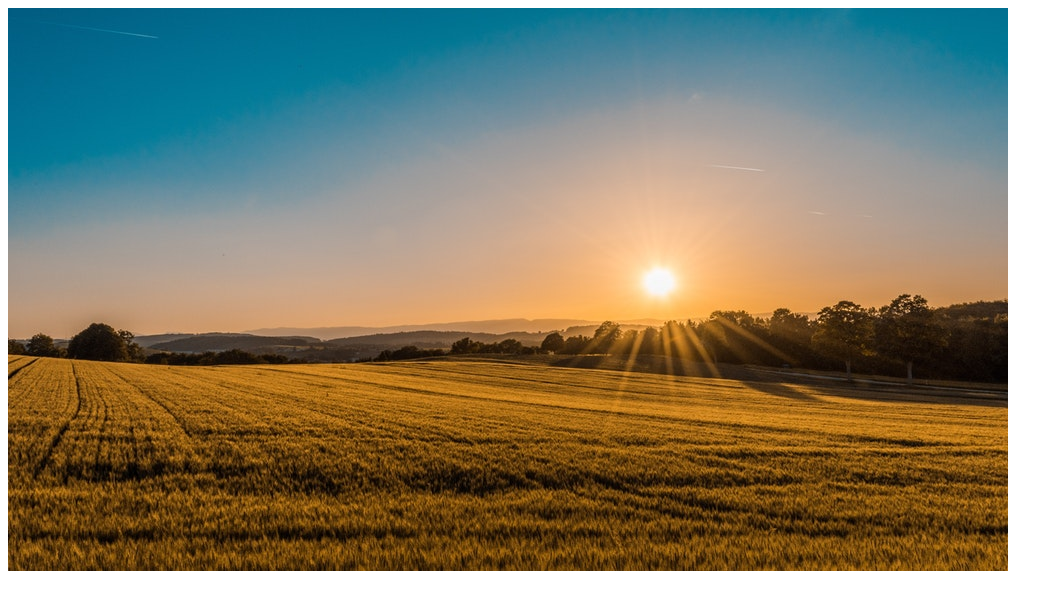
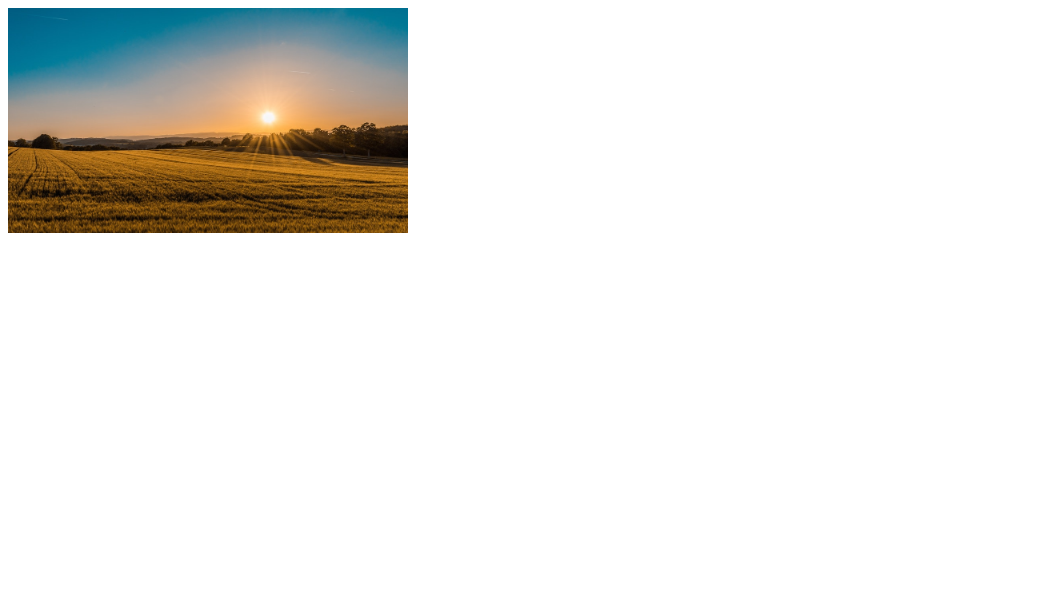
Before and after one commit to afifa8aamar/html-and-css-tutorial, a plain HTML site: page 3-images-and-tables/index.html in a window 1280 px wide. Shown: the whole page, without its empty margins (0-1063 px from the left). Drawn offline with Linux system fonts and the light colour scheme.

Commit message:
feat(3-Images-and-Tables): Finish tutorial-2

```diff
--- a/3-images-and-tables/index.html
+++ b/3-images-and-tables/index.html
@@ -7,6 +7,6 @@
     <title>3.Images and Tables</title>
 </head>
 <body>
-    <img src="img1.jpg" alt="Example image">
+    <img src="img1.jpg" alt="Example image" width=400 >
 </body>
 </html>
```
